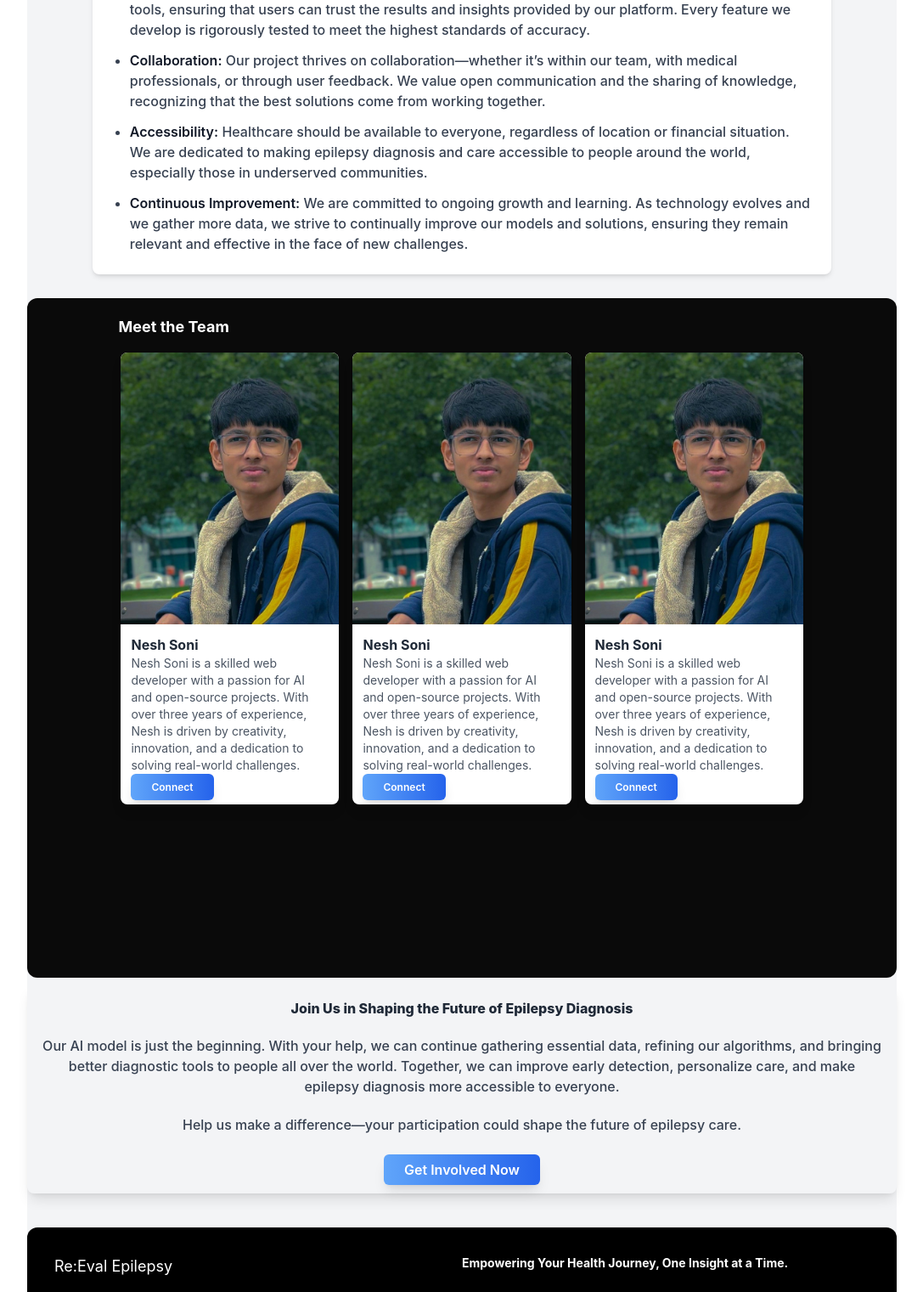
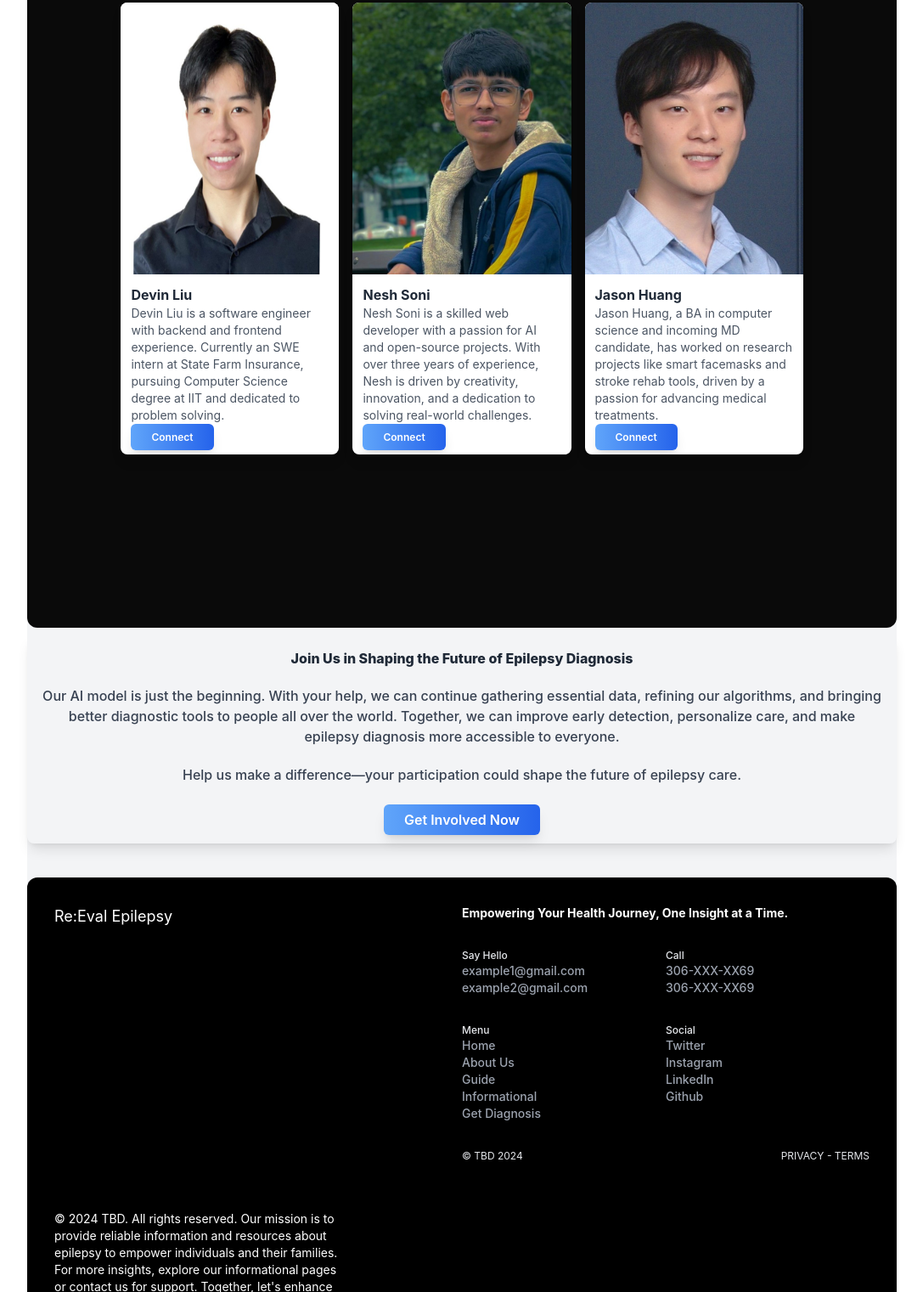
Before and after one commit to EpicNesh26/Epilepsy-Diagnosis-WebApp, a website built with Vite: page src/about-us/about-us.html in a window 1280 px wide. Shown: the part 2089-3610 px from the top of the page at 85% size, without its empty margins (96-1183 px from the left). Built offline with nearby package versions, Linux system fonts and the light colour scheme.

Commit message:
Modified

```diff
--- a/src/about-us/about-us.html
+++ b/src/about-us/about-us.html
@@ -138,9 +138,9 @@
         </div>
 
         <!-- OUR APPROACH   -->
-        <div class="thirdpart w-[85%] h-[50vh] bg-green-200 mt-5 xs:mt-3 2xl:mt-5 m-auto">
+        <!-- <div class="thirdpart w-[85%] h-[50vh] bg-green-200 mt-5 xs:mt-3 2xl:mt-5 m-auto">
             <div class="ourapproach">TO be DONE</div>
-        </div>
+        </div> -->
 
 
         <!-- CORE VALUES -->
@@ -214,18 +214,14 @@
                                 <!-- Member 1 -->
                                 <div class="member1 w-[30%] xs:w-[100%] md:w-[45%] lg:w-[30%] xl:w-[30%] bg-white shadow-lg rounded-lg overflow-hidden">
                                     <div class="image">
-                                        <img src="/Images/nesh.jpeg" class="h-[40vh] xs:h-[30vh] sm:h-[40vh] xl:h-[40vh] w-full object-cover"
+                                        <img src="/Images/devin.jpeg" class="h-[40vh] xs:h-[30vh] sm:h-[40vh] xl:h-[40vh] w-full object-contain"
                                             alt="Team Member 1">
                                     </div>
                                     <div class="content p-6 xs:p-3 2xl:p-6 pt-4">
-                                        <div class="heading text-xl xs:text-sm sm:text-[16px] md:text-base xl:text-lg 4xl:text-xl 5xl:text-2xl font-bold text-gray-800">Nesh Soni</div>
-                                        <div class="info text-gray-600 xs:text-xs sm:text-sm md:text-sm lg:text-sm 5xl:text-lg xl:text-base ">Nesh Soni is a skilled web developer
-                                            with a
-                                            passion for AI and open-source projects. With over three years of
-                                            experience, Nesh is driven by creativity, innovation, and a dedication to
-                                            solving real-world challenges.</div>
+                                        <div class="heading text-xl xs:text-sm sm:text-[16px] md:text-base xl:text-lg 4xl:text-xl 5xl:text-2xl font-bold text-gray-800">Devin Liu</div>
+                                        <div class="info text-gray-600 xs:text-xs sm:text-sm md:text-sm lg:text-sm 5xl:text-lg xl:text-base ">Devin Liu is a software engineer with backend and frontend experience. Currently an SWE intern at State Farm Insurance, pursuing Computer Science degree at IIT and dedicated to problem solving.</div>
                                         <button class="button mt-4 xs:mt-2 4xl:mt-4">
-                                            <a href="#"
+                                            <a href="https://www.linkedin.com/in/liudev777/"
                                                 class="bg-gradient-to-r mt-4 from-blue-400 to-blue-600 xs:text-xs xl:text-base 5xl:text-base text-white font-semibold py-2 px-6 rounded-md shadow-lg hover:bg-gradient-to-l transition duration-300">
                                                 Connect
                                             </a>
@@ -245,7 +241,7 @@
                                             experience, Nesh is driven by creativity, innovation, and a dedication to
                                             solving real-world challenges.</div>
                                         <button class="button mt-4 xs:mt-2 4xl:mt-4">
-                                            <a href="#"
+                                            <a href="https://www.linkedin.com/in/nesh-soni-b7a671317/" target="_blank"
                                                 class="bg-gradient-to-r mt-4 from-blue-400 to-blue-600 xs:text-xs xl:text-base 5xl:text-base text-white font-semibold py-2 px-6 rounded-md shadow-lg hover:bg-gradient-to-l transition duration-300">
                                                 Connect
                                             </a>
@@ -254,18 +250,14 @@
                                 </div>
                                 <div class="member1 w-[30%] xs:w-[100%] md:w-[45%] lg:w-[30%] xl:w-[30%] bg-white shadow-lg rounded-lg overflow-hidden">
                                     <div class="image">
-                                        <img src="/Images/nesh.jpeg" class="h-[40vh] xs:h-[30vh] sm:h-[40vh] xl:h-[40vh] w-full object-cover"
+                                        <img src="/Images/jason.jpeg" class="h-[40vh] xs:h-[30vh] sm:h-[40vh] xl:h-[40vh] w-full object-cover"
                                             alt="Team Member 1">
                                     </div>
                                     <div class="content p-6 xs:p-3 2xl:p-6 pt-4">
-                                        <div class="heading text-xl xs:text-sm sm:text-[16px] md:text-base xl:text-lg 4xl:text-xl 5xl:text-2xl font-bold text-gray-800">Nesh Soni</div>
-                                        <div class="info text-gray-600 xs:text-xs sm:text-sm md:text-sm lg:text-sm 5xl:text-lg xl:text-base ">Nesh Soni is a skilled web developer
-                                            with a
-                                            passion for AI and open-source projects. With over three years of
-                                            experience, Nesh is driven by creativity, innovation, and a dedication to
-                                            solving real-world challenges.</div>
+                                        <div class="heading text-xl xs:text-sm sm:text-[16px] md:text-base xl:text-lg 4xl:text-xl 5xl:text-2xl font-bold text-gray-800">Jason Huang</div>
+                                        <div class="info text-gray-600 xs:text-xs sm:text-sm md:text-sm lg:text-sm 5xl:text-lg xl:text-base ">Jason Huang, a BA in computer science and incoming MD candidate, has worked on research projects like smart facemasks and stroke rehab tools, driven by a passion for advancing medical treatments.</div>
                                         <button class="button mt-4 xs:mt-2 4xl:mt-4">
-                                            <a href="#"
+                                            <a href="https://www.linkedin.com/in/jason-huang-0b28501b0/" target="_blank"
                                                 class="bg-gradient-to-r mt-4 from-blue-400 to-blue-600 xs:text-xs xl:text-base 5xl:text-base text-white font-semibold py-2 px-6 rounded-md shadow-lg hover:bg-gradient-to-l transition duration-300">
                                                 Connect
                                             </a>
@@ -335,7 +327,7 @@
                             <div class="title text-xs xs:text-xs md:text-xs 5xl:text-base text-gray-200 font-medium">
                                 Say Hello
                             </div>
-                            <div class="emaillist flex flex-col text-xl xs:text-xs md:text-sm 5xl:text-2xl text-gray-400 leading-tight font-medium">
+                            <div class="emaillist flex flex-col text-xl xs:text-xs cursor-pointer md:text-sm 5xl:text-2xl text-gray-400 leading-tight font-medium">
                                 <div class="email1">example1@gmail.com</div>
                                 <div class="email1">example2@gmail.com</div>
                             </div>
@@ -345,7 +337,7 @@
                             <div class="title text-xs xs:text-xs 5xl:text-base text-gray-200 font-medium">
                                 Call
                             </div>
-                            <div class="calllist flex flex-col text-xl xs:text-xs md:text-sm 5xl:text-2xl  text-gray-400 leading-tight font-medium">
+                            <div class="calllist flex flex-col text-xl xs:text-xs cursor-pointer md:text-sm 5xl:text-2xl  text-gray-400 leading-tight font-medium">
                                 <div class="call1">306-XXX-XX69</div>
                                 <div class="call2">306-XXX-XX69</div>
                             </div>
@@ -356,19 +348,34 @@
                     <div class="menulists flex xs:gap-8 md:gap-0">
                         <div class="left w-1/2 flex flex-col">
                             <div class="head text-xs xs:text-xs md:text-xs 5xl:text-base text-gray-200 font-medium">Menu</div>
-                            <div class="menulist text-gray-400 leading-tight text-xl xs:text-xs md:text-sm 5xl:text-2xl font-medium">
+                            <div class="menulist text-gray-400 cursor-pointer leading-tight text-xl xs:text-xs md:text-sm 5xl:text-2xl font-medium">
                                 <ul>
-                                    <li>Home</li>
-                                    <li>About Us</li>
-                                    <li>Guide</li>
-                                    <li>Informational</li>
-                                    <li>Get Diagnosis</li>
+                                    <a href="/index.html">
+
+                                        <li>Home</li>
+                                    </a>
+                                    <a href="/src/about-us/about-us.html">
+
+                                        <li>About Us</li>
+                                    </a>
+                                    <a href="/src/guide/guide.html">
+
+                                        <li>Guide</li>
+                                    </a>
+                                    <a href="https://www.epilepsy.com/what-is-epilepsy">
+
+                                        <li>Informational</li>
+                                    </a>
+                                    <a href="/src/main-data/main-data.html">
+
+                                        <li>Get Diagnosis</li>
+                                    </a>
                                 </ul>
                             </div>
                         </div>
                         <div class="right w-1/2 flex flex-col">
                             <div class="head text-xs xs:text-xs md:text-xs 5xl:text-base text-gray-200 font-medium">Social</div>
-                            <div class="menulist text-gray-400 leading-tight text-xl xs:text-xs md:text-sm 5xl:text-2xl font-medium">
+                            <div class="menulist text-gray-400 leading-tight cursor-pointer text-xl xs:text-xs md:text-sm 5xl:text-2xl font-medium">
                                 <ul>
                                     <li>Twitter</li>
                                     <li>Instagram</li>
```
Also changed, not shown: index.html (+22 -6 lines), src/guide/guide.html (+22 -6 lines), src/main-data/main-data.html (+22 -6 lines), Images/devin.jpeg (added), Images/jason.jpeg (added).
